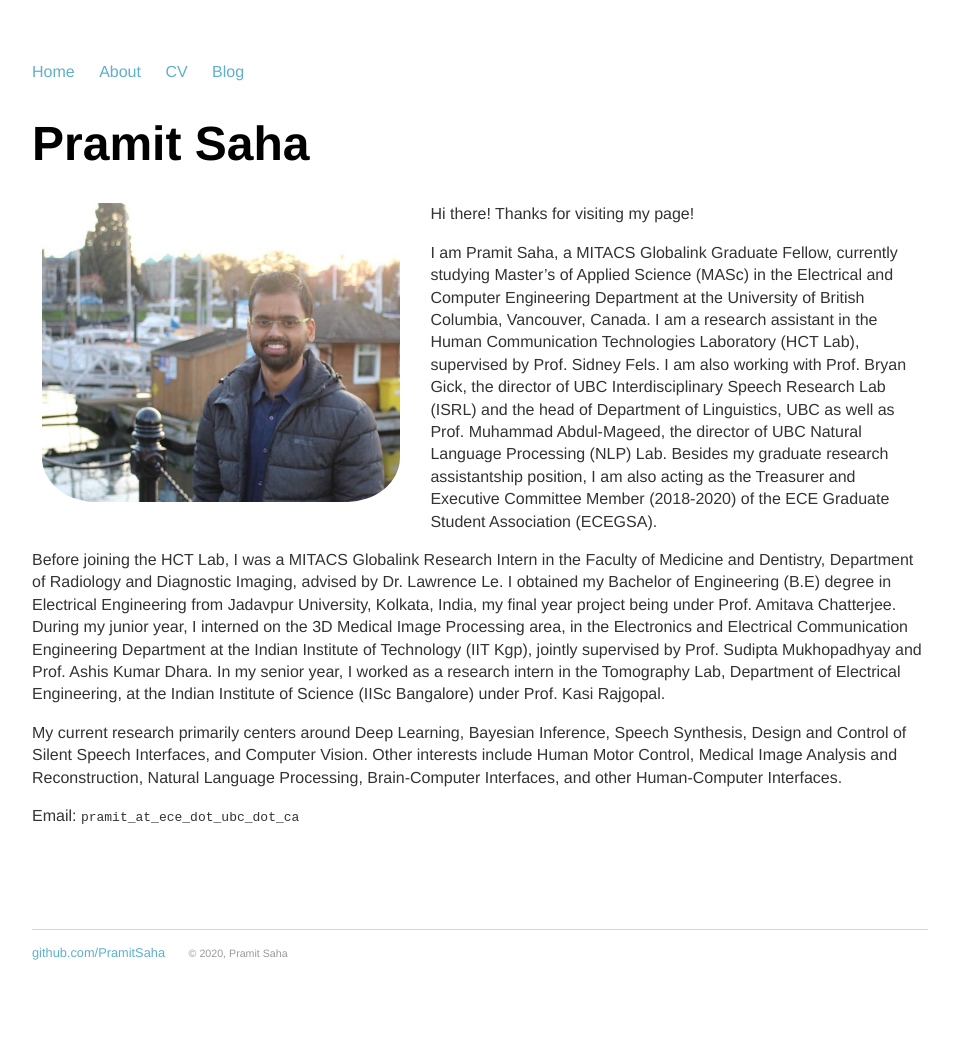
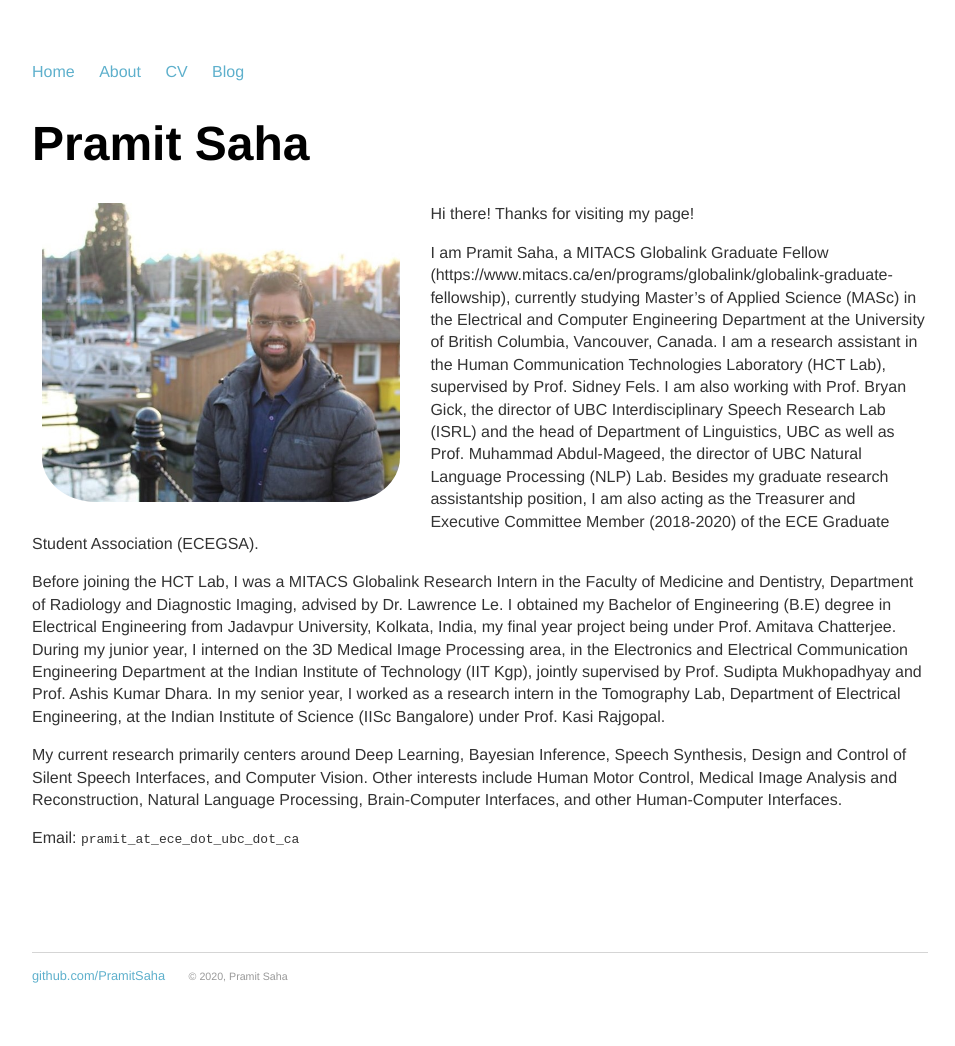
Before and after one commit to PramitSaha/PramitSaha.github.io, a Jekyll site: the page built from index.md, in a window 1280 px wide. Shown: the whole page, without its empty margins (160-1115 px from the left). Built offline with Jekyll 4.4.1, drawn with Linux system fonts in a browser that asks for light colours; before the commit the page ends 1023 px from its top, so only the background shows below that; some of the changed lines change nothing that is shown.

Commit message:
Update index.md

```diff
--- a/index.md
+++ b/index.md
@@ -7,7 +7,7 @@ title: Pramit Saha
 
 Hi there! Thanks for visiting my page!
 
-I am Pramit Saha, a MITACS Globalink Graduate Fellow, currently studying Master’s of Applied Science (MASc) in the Electrical and Computer Engineering Department at the University of British Columbia, Vancouver, Canada. I am a research assistant in the Human Communication Technologies Laboratory (HCT Lab), supervised by Prof. Sidney Fels. I am also working with Prof. Bryan Gick, the director of UBC Interdisciplinary Speech Research Lab (ISRL) and the head of Department of Linguistics, UBC as well as Prof. Muhammad Abdul-Mageed, the director of UBC Natural Language Processing (NLP) Lab. Besides my graduate research assistantship position, I am also acting as the Treasurer and Executive Committee Member (2018-2020) of the ECE Graduate Student Association (ECEGSA).
+I am Pramit Saha, a MITACS Globalink Graduate Fellow (https://www.mitacs.ca/en/programs/globalink/globalink-graduate-fellowship), currently studying Master’s of Applied Science (MASc) in the Electrical and Computer Engineering Department at the University of British Columbia, Vancouver, Canada. I am a research assistant in the Human Communication Technologies Laboratory (HCT Lab), supervised by Prof. Sidney Fels. I am also working with Prof. Bryan Gick, the director of UBC Interdisciplinary Speech Research Lab (ISRL) and the head of Department of Linguistics, UBC as well as Prof. Muhammad Abdul-Mageed, the director of UBC Natural Language Processing (NLP) Lab. Besides my graduate research assistantship position, I am also acting as the Treasurer and Executive Committee Member (2018-2020) of the ECE Graduate Student Association (ECEGSA).
 
 Before joining the HCT Lab, I was a MITACS Globalink Research Intern in the Faculty of Medicine and Dentistry, Department of Radiology and Diagnostic Imaging, advised by Dr. Lawrence Le. I obtained my Bachelor of Engineering (B.E) degree in Electrical Engineering from Jadavpur University, Kolkata, India, my final year project being under Prof. Amitava Chatterjee. During my junior year, I interned on the 3D Medical Image Processing area, in the Electronics and Electrical Communication Engineering Department at the Indian Institute of Technology (IIT Kgp), jointly supervised by Prof. Sudipta Mukhopadhyay and Prof. Ashis Kumar Dhara. In my senior year, I worked as a research intern in the Tomography Lab, Department of Electrical Engineering, at the Indian Institute of Science (IISc Bangalore) under Prof. Kasi Rajgopal.
 
```
